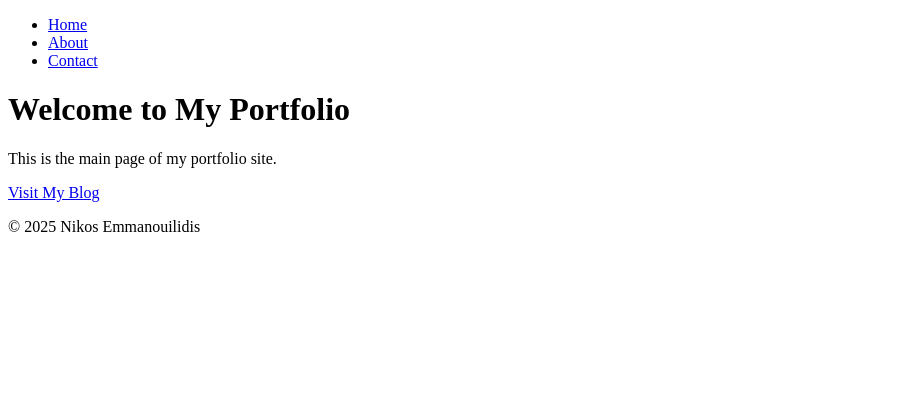
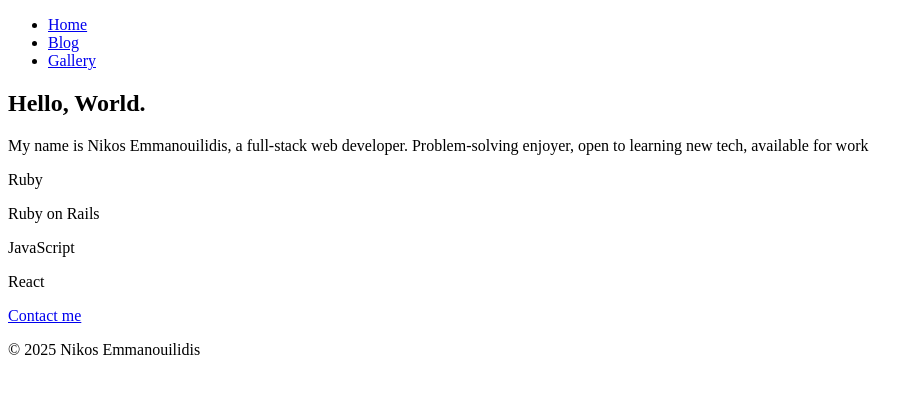
Before and after one commit to NikEmman/portfolio_blog, a React (Vite) app: page / in a window 1280 px wide. Shown: the top 394 px of the page, without its empty margins (0-924 px from the left). Built offline with nearby package versions, Linux system fonts and the light colour scheme.

Commit message:
Add Project component, populate pages

```diff
--- a/package.json
+++ b/package.json
@@ -10,6 +10,7 @@
     "preview": "vite preview"
   },
   "dependencies": {
+    "prop-types": "^15.8.1",
     "react": "^18.3.1",
     "react-dom": "^18.3.1",
     "react-router-dom": "^7.1.1"
--- a/src/Blog.jsx
+++ b/src/Blog.jsx
@@ -1,8 +1,9 @@
+import { Link } from "react-router-dom";
 const Blog = () => {
   return (
     <>
       <h1>Welcome to My Blog</h1>
-      <a href="index.html">Back to Portfolio</a>
+      <Link to="/">Back to Portfolio</Link>
       <div id="posts">Loading posts...</div>
     </>
   );
--- a/src/LandingPage.jsx
+++ b/src/LandingPage.jsx
@@ -1,10 +1,22 @@
 const LandingPage = () => {
   return (
-    <>
-      <h1>Welcome to My Portfolio</h1>
-      <p>This is the main page of my portfolio site.</p>
-      <a href="blog.html">Visit My Blog</a>
-    </>
+    <main>
+      <section className="hero">
+        <h2>Hello, World.</h2>
+        <p>
+          My name is Nikos Emmanouilidis, a full-stack web developer.
+          Problem-solving enjoyer, open to learning new tech, available for work
+        </p>
+      </section>
+      <section className="tech">
+        <p className="ruby">Ruby</p> <p className="ruby">Ruby on Rails</p>
+        <p className="js">JavaScript</p> <p className="react">React</p>
+      </section>
+      <section className="projects"></section>
+      <div className="contact">
+        <a href="mailto:nik.s.emman@gmail.com">Contact me</a>
+      </div>
+    </main>
   );
 };
 export default LandingPage;
--- a/src/NavBar.jsx
+++ b/src/NavBar.jsx
@@ -1,15 +1,16 @@
+import { Link } from "react-router-dom";
 const NavBar = () => {
   return (
     <nav>
       <ul>
         <li>
-          <a href="index.html">Home</a>
+          <Link to="/">Home</Link>
         </li>
         <li>
-          <a href="about.html">About</a>
+          <Link to="/blog">Blog</Link>
         </li>
         <li>
-          <a href="blog.html">Contact</a>
+          <Link to="/gallery">Gallery</Link>
         </li>
       </ul>
     </nav>
```
Also changed, not shown: src/Project.jsx (added, +24 -0 lines), src/routes.jsx (+5 -4 lines), 1 other file (tests, documents, lock files or other folders).
